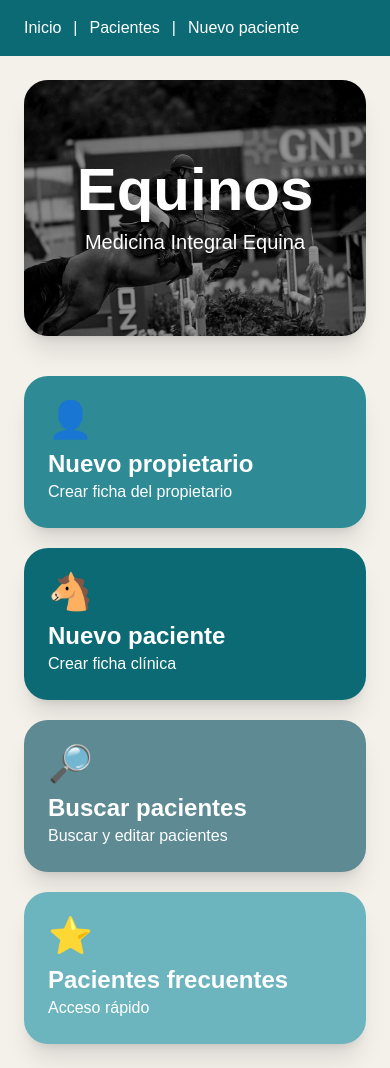
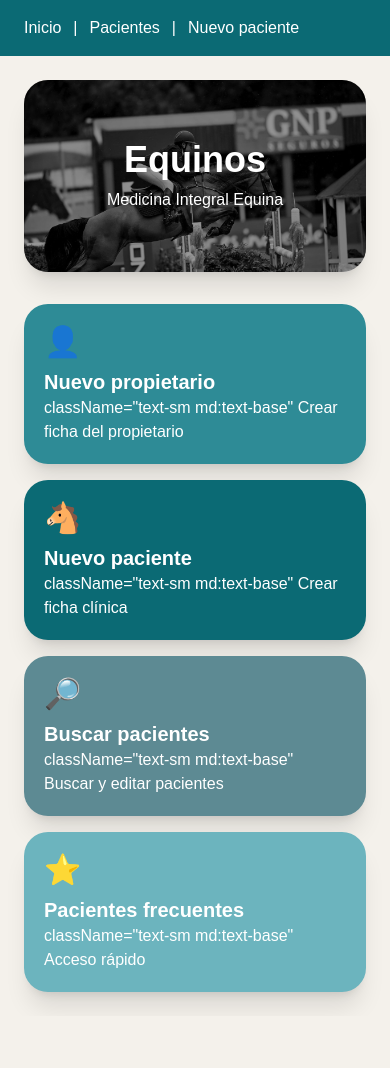
Before and after one commit to csmedicinaintegralequina/cs-fisioveterinaria, a Next.js app: page /equinos in a window 390 px wide. After the commit the page ends 1016 px from the top, so only its background shows below. Built offline with nearby package versions, Linux system fonts and the light colour scheme.

Commit message:
update pestaña equinos

```diff
--- a/app/equinos/page.tsx
+++ b/app/equinos/page.tsx
@@ -7,7 +7,7 @@ export default function Equinos() {
 
      {/* Header */}
 
-<div className="relative h-64 rounded-3xl overflow-hidden mb-10 shadow-xl">
+<div className="relative h-48 md:h-64 rounded-3xl overflow-hidden mb-8 shadow-xl">
 
   <Image
     src="/caballosalto.jpg"
@@ -20,11 +20,11 @@ export default function Equinos() {
 
   <div className="absolute inset-0 flex flex-col justify-center items-center text-white">
 
-    <h1 className="text-6xl font-bold">
+<h1 className="text-4xl md:text-6xl font-bold text-center">
       Equinos
     </h1>
 
-    <p className="text-xl mt-2">
+<p className="text-base md:text-xl mt-2 text-center px-4">
       Medicina Integral Equina
     </p>
 
@@ -33,7 +33,7 @@ export default function Equinos() {
 </div>
 
       {/* Menú */}
-      <div className="max-w-xl mx-auto flex flex-col gap-5">
+      <div className="max-w-xl mx-auto flex flex-col gap-4">
 
         <Link href="/equinos/nuevo-propietario">
           <div
@@ -41,7 +41,7 @@ export default function Equinos() {
             bg-[#2E8B96]
             text-white
             rounded-3xl
-            p-6
+            p-5 md:p-6
             shadow-xl
             hover:scale-105
             hover:shadow-2xl
@@ -49,13 +49,13 @@ export default function Equinos() {
             cursor-pointer
           "
           >
-            <div className="text-4xl mb-2">👤</div>
+            <div className="text-3xl md:text-4xl mb-2">👤</div>
 
-            <h2 className="text-2xl font-bold">
+            <h2 className="text-xl md:text-2xl font-bold">
               Nuevo propietario
             </h2>
 
-            <p>
+            <p>className="text-sm md:text-base"
               Crear ficha del propietario
             </p>
           </div>
@@ -67,7 +67,7 @@ export default function Equinos() {
             bg-[#0B6A74]
             text-white
             rounded-3xl
-            p-6
+            p-5 md:p-6
             shadow-xl
             hover:scale-105
             hover:shadow-2xl
@@ -75,13 +75,13 @@ export default function Equinos() {
             cursor-pointer
           "
           >
-            <div className="text-4xl mb-2">🐴</div>
+            <div className="text-3xl md:text-4xl mb-2">🐴</div>
 
-            <h2 className="text-2xl font-bold">
+            <h2 className="text-xl md:text-2xl font-bold">
               Nuevo paciente
             </h2>
 
-            <p>
+            <p> className="text-sm md:text-base"
               Crear ficha clínica
             </p>
           </div>
@@ -93,7 +93,7 @@ export default function Equinos() {
             bg-[#5D8A93]
             text-white
             rounded-3xl
-            p-6
+            p-5 md:p-6
             shadow-xl
             hover:scale-105
             hover:shadow-2xl
@@ -101,13 +101,13 @@ export default function Equinos() {
             cursor-pointer
           "
           >
-            <div className="text-4xl mb-2">🔎</div>
+            <div className="text-3xl md:text-4xl mb-2">🔎</div>
 
-            <h2 className="text-2xl font-bold">
+            <h2 className="text-xl md:text-2xl font-bold">
               Buscar pacientes
             </h2>
 
-            <p>
+            <p> className="text-sm md:text-base"
               Buscar y editar pacientes
             </p>
           </div>
@@ -119,7 +119,7 @@ export default function Equinos() {
             bg-[#6CB4BE]
             text-white
             rounded-3xl
-            p-6
+            p-5 md:p-6
             shadow-xl
             hover:scale-105
             hover:shadow-2xl
@@ -127,13 +127,13 @@ export default function Equinos() {
             cursor-pointer
           "
           >
-            <div className="text-4xl mb-2">⭐</div>
+            <div className="text-3xl md:text-4xl mb-2">⭐</div>
 
-            <h2 className="text-2xl font-bold">
+            <h2 className="text-xl md:text-2xl font-bold">
               Pacientes frecuentes
             </h2>
 
-            <p>
+            <p> className="text-sm md:text-base"
               Acceso rápido
             </p>
           </div>
```
